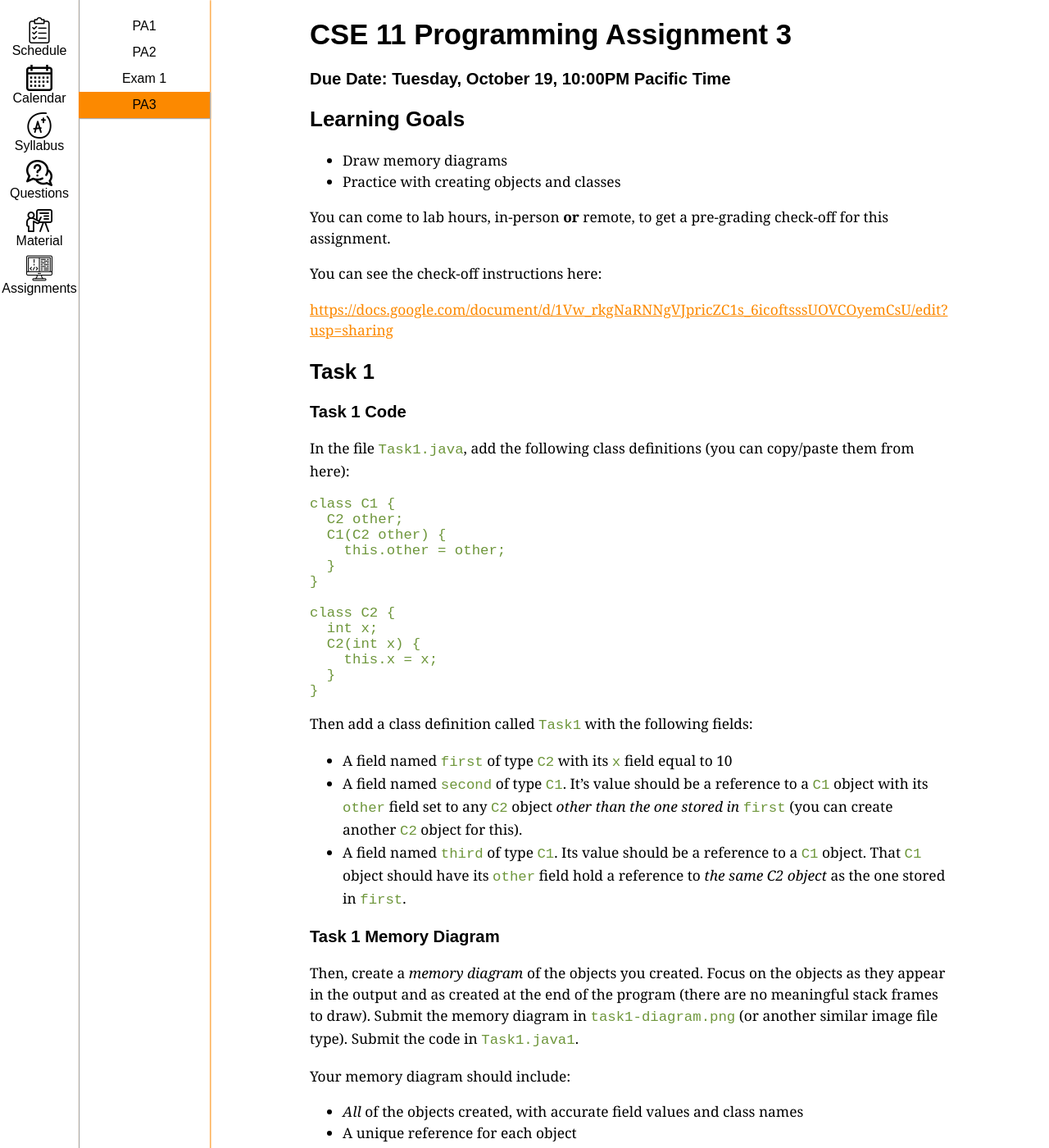
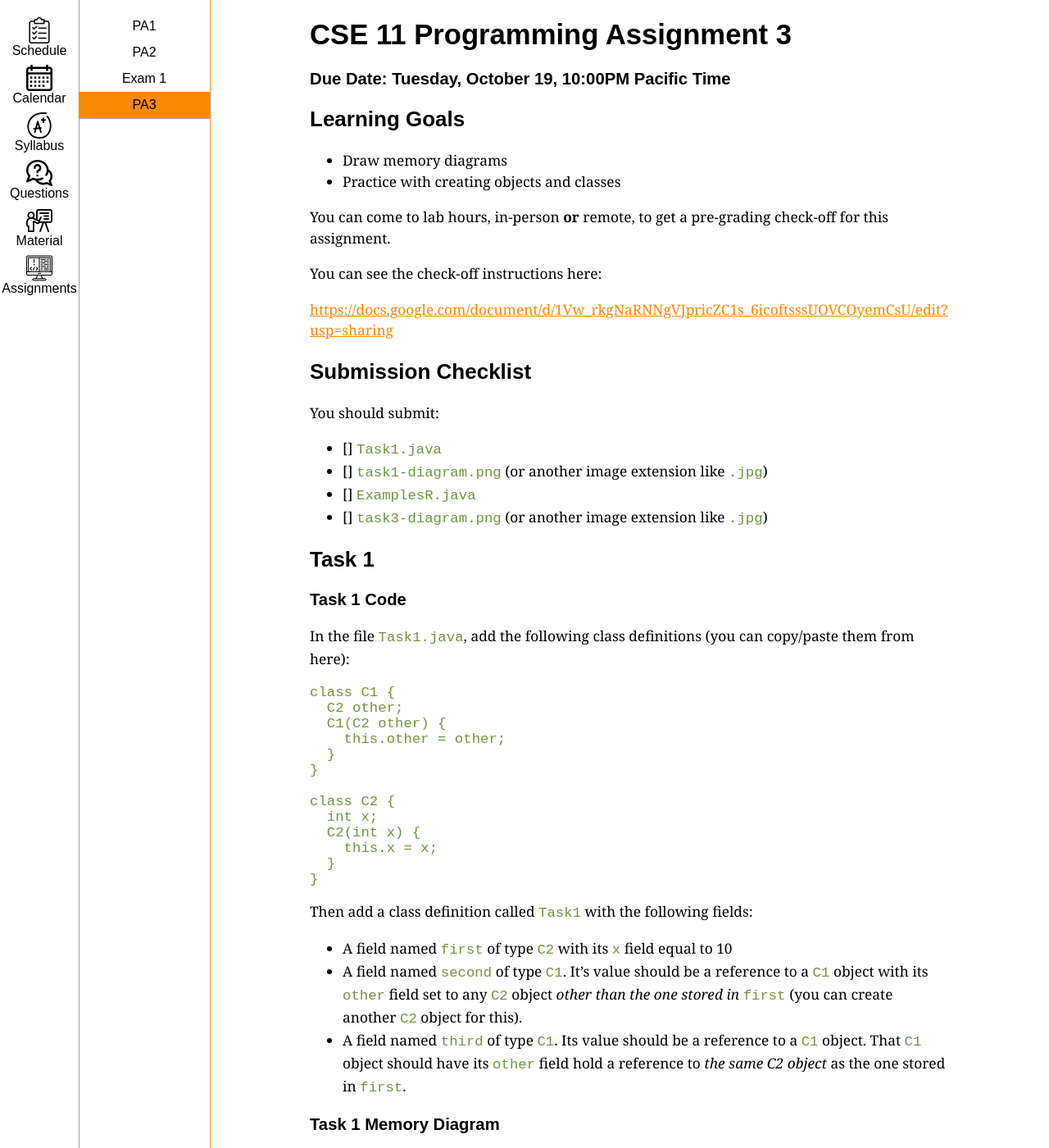
Before and after one commit to ucsd-cse11-w22/ucsd-cse11-w22.github.io, a Jekyll site: the page built from _assignments/pa3.md, in a window 1280 px wide and 1400 px high. Shown: the whole window at 82% size. Built offline with Jekyll 4.4.1, drawn with Linux system fonts in a browser that asks for light colours; some of the changed text lies outside the part shown.

Commit message:
pa3 updates

```diff
--- a/_assignments/pa3.md
+++ b/_assignments/pa3.md
@@ -19,6 +19,15 @@ check-off for this assignment.
 You can see the check-off instructions here:
 
 [https://docs.google.com/document/d/1Vw_rkgNaRNNgVJpricZC1s_6icoftsssUOVCOyemCsU/edit?usp=sharing](https://docs.google.com/document/d/1Vw_rkgNaRNNgVJpricZC1s_6icoftsssUOVCOyemCsU/edit?usp=sharing)
+
+## Submission Checklist
+
+You should submit:
+
+- [] `Task1.java`
+- [] `task1-diagram.png` (or another image extension like `.jpg`)
+- [] `ExamplesR.java`
+- [] `task3-diagram.png` (or another image extension like `.jpg`)
 
 ## Task 1
 
```
Also changed, not shown: other parts of _assignments/pa3.md (+1 -1 lines).
